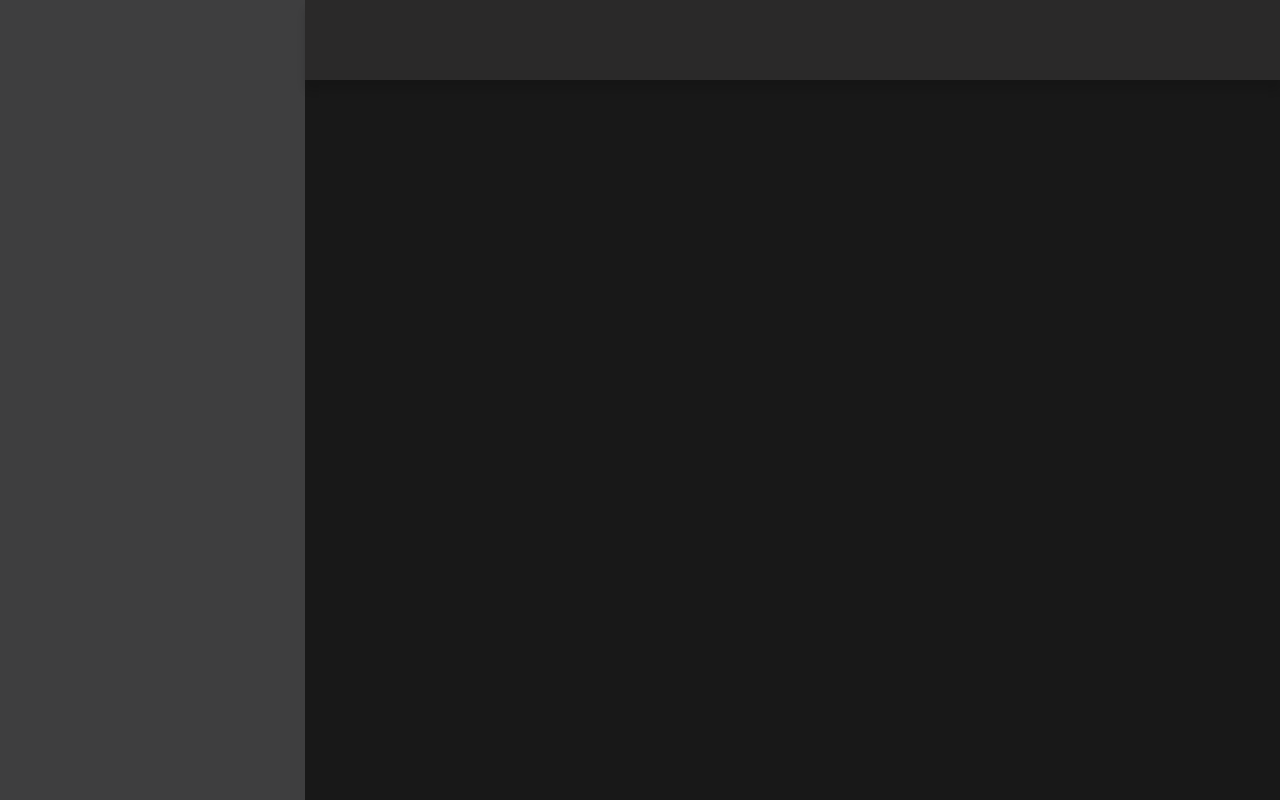
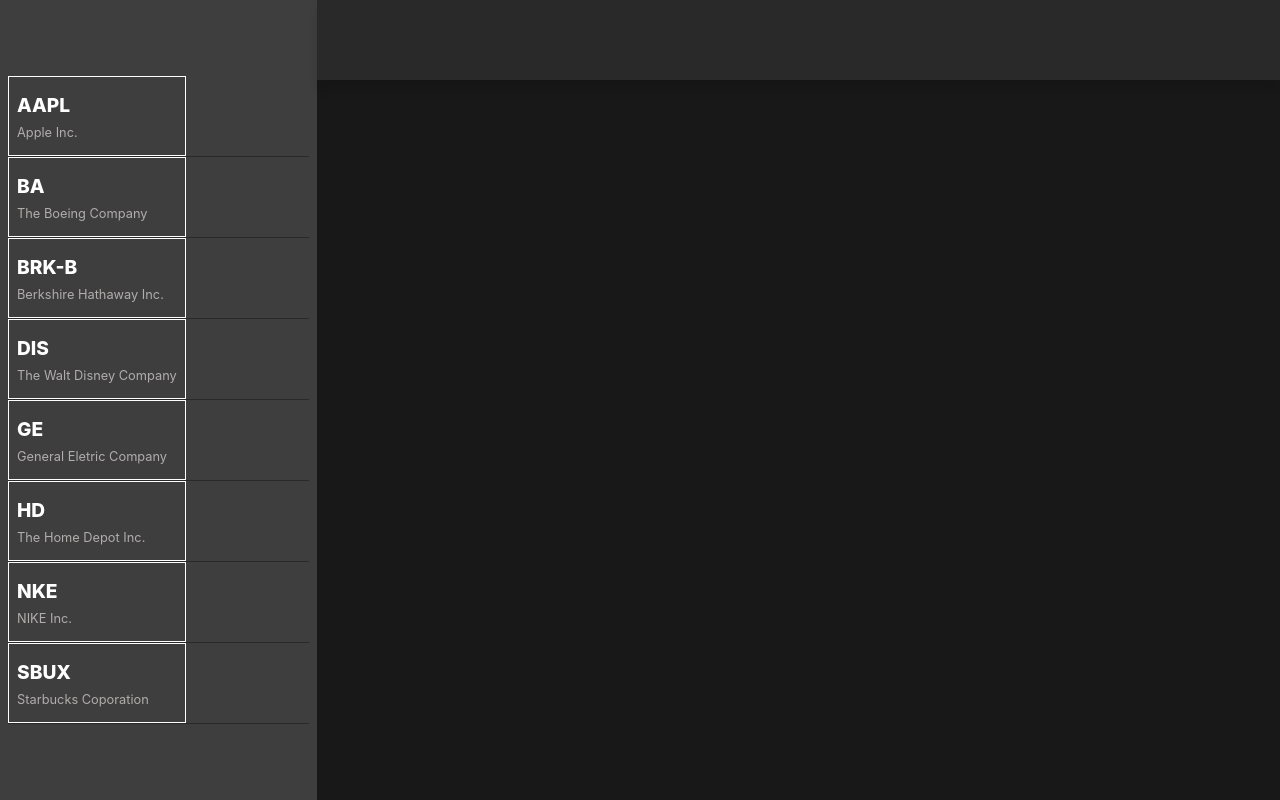
Before and after one commit to ohaeseong/stock-beginner-helper, a React (Create React App) app in the folder stock-beginner-helper/: page / in a window 1280 px wide. Built offline with nearby package versions, Linux system fonts and the light colour scheme; no server answers.

Commit message:
[ADD] fiance api, 주식 종목 리스트 추가

```diff
--- a/stock-beginner-helper/package.json
+++ b/stock-beginner-helper/package.json
@@ -15,6 +15,7 @@
     "axios": "^0.21.1",
     "electron-is-dev": "^1.2.0",
     "react": "^17.0.1",
+    "react-chartjs-2": "^2.11.1",
     "react-dom": "^17.0.1",
     "react-router-dom": "^5.2.0",
     "react-scripts": "4.0.1",
@@ -29,7 +30,7 @@
     "react-build": "react-scripts build",
     "react-test": "react-scripts test",
     "react-eject": "react-scripts eject",
-    "start": "concurrently \"cross-env NODE_ENV=development BROWSER=none yarn react-start\" \"wait-on http://localhost:3000 && electron ./\"",
+    "start": "concurrently \"cross-env HTTPS=true NODE_ENV=development BROWSER=none yarn react-start\" \"wait-on http://localhost:3000 && electron ./\"",
     "build": "yarn react-build && electron-builder",
     "release": "yarn react-build && electron-builder --publish=always"
   },
--- a/stock-beginner-helper/src/components/atoms/Label.tsx
+++ b/stock-beginner-helper/src/components/atoms/Label.tsx
@@ -3,8 +3,9 @@
 import { color } from 'styles/color';
 
 const LabelTag = styled.span`
-    font-size: 1rem;
-    color: ${color.gray_2};
+    width: 100%;
+    font-size: 0.8rem;
+    color: ${color.light_gray};
 `;
 
 type Props = {
--- a/stock-beginner-helper/src/components/atoms/StocksName.tsx
+++ b/stock-beginner-helper/src/components/atoms/StocksName.tsx
@@ -2,11 +2,21 @@
 import styled from 'styled-components';
 
 const NameWrap = styled.div`
-
+    width: 100%;
+    display: flex;
+    align-items: center;
+    justify-content: flex-start;
+    color: white;
+    font-size: 1.2rem;
+    font-weight: 800;
 `;
 
-function StocksName() {
-    return <></>;
+type Props = {
+    children: string;
+}
+
+function StocksName({ children }: Props) {
+    return <NameWrap>{children}</NameWrap>;
 }
 
 export default StocksName;
--- /dev/null
+++ b/stock-beginner-helper/src/components/molecules/LabelGroup.tsx
@@ -0,0 +1,41 @@
+import StocksName from 'components/atoms/StocksName';
+import React from 'react';
+import styled from 'styled-components';
+import Label from '../atoms/Label';
+
+const LabelGroupWrap = styled.div`
+    width: 10rem;
+    display: flex;
+    /* justify-content: flex-start; */
+    align-items: center;
+    flex-direction: column;
+    padding: 0.5rem;
+    border: 1px solid white;
+
+    & > * {
+        margin-top: 0.5rem;
+    }
+    /* padding: 1rem; */
+
+`;
+
+type Props = {
+    CompanyCode: string;
+    CompanyFullName: string;
+    // directionType: string;
+}
+
+function LabelGroup({ CompanyCode, CompanyFullName }: Props) {
+    return (
+        <LabelGroupWrap>
+            <StocksName>
+                {CompanyCode}
+            </StocksName>
+            <Label>
+                {CompanyFullName}
+            </Label>
+        </LabelGroupWrap>
+    );
+}
+
+export default LabelGroup;
--- /dev/null
+++ b/stock-beginner-helper/src/components/organisms/CompanyItem.tsx
@@ -0,0 +1,47 @@
+import LabelGroup from 'components/molecules/LabelGroup';
+import { reqeustCompanyStockSimple } from 'libs/api/repository';
+import useRequest from 'libs/hooks/useRequest';
+import React, { useEffect } from 'react';
+import styled from 'styled-components';
+import { color } from 'styles/color';
+import { CompanyItemType } from 'types';
+
+const CompanyItemWrap = styled.div`
+    display: flex;
+    direction: row;
+    /* justify-content: space-between; */
+    width: 100%;
+    height: 5rem;
+    border-bottom: 1px solid ${color.gray_1};
+    cursor: pointer;
+
+`;
+
+type Props = {
+    item: CompanyItemType;
+}
+
+function CompanyItem({ item }: Props) {
+
+    const [onRequest, data, , ] = useRequest(reqeustCompanyStockSimple);
+
+    useEffect(() => {
+        if (!data) {
+            const req = {
+                interval: '5m',
+				symbol: item.code,
+				range: '1d',
+                region: 'US'
+            }
+            onRequest(req);
+        }
+    }, [data, item.code, onRequest]);
+
+    return (
+        <CompanyItemWrap>
+            <LabelGroup CompanyCode={item.code} CompanyFullName={item.fullName} />
+        </CompanyItemWrap>
+    );
+}
+
+export default CompanyItem;
--- a/stock-beginner-helper/src/libs/api/repository.ts
+++ b/stock-beginner-helper/src/libs/api/repository.ts
@@ -1,11 +1,18 @@
 import HTTP from './index';
 
-export const requestGetStock = () =>
+export const reqeustCompanyStockSimple = (params: {
+		interval: string;
+		symbol: string;
+		range: string;
+		region: string;
+	}) =>
 	HTTP
-		.get(`/market/v2/get-chart`, {
+		.get(`/market/get-charts`, {
 			params: {
-				region: "US",
-				symbols: "AF"
+				interval: params.interval,
+				symbol: params.symbol,
+				range: params.range,
+				region: params.region,
 			}
 		})
 		.catch((error) => {
--- a/stock-beginner-helper/src/libs/hooks/useRequest.tsx
+++ b/stock-beginner-helper/src/libs/hooks/useRequest.tsx
@@ -1,17 +1,16 @@
 import { useCallback, useState } from "react";
 
 
-function useRequest(request: any, params?: any) {
+function useRequest(request: any) {
     const [data, setData] = useState(null);
     const [loading, setLoading] = useState(false);
     const [error, setError] = useState(null);
 
     const onRequest = useCallback(
-        async () => {
+        async (params?: any) => {
             try {
                 setData(null);
                 setLoading(true);
-                console.log(request, 'test');
 
                 const response = await request(params);
                 setData(response);
@@ -21,10 +20,10 @@
             }
             setLoading(false);
         },
-        [params, request]
+        [request]
     );
 
-    return [onRequest, data, loading, error];
+    return [onRequest, data, loading, error] as const;
 };
 
 export default useRequest;
--- a/stock-beginner-helper/src/pages/BasedTemplate/templates/index.tsx
+++ b/stock-beginner-helper/src/pages/BasedTemplate/templates/index.tsx
@@ -1,21 +1,16 @@
-import { requestGetStock } from 'libs/api/repository';
-import useRequest from 'libs/hooks/useRequest';
+import CompanyItem from 'components/organisms/CompanyItem';
 import React, { useEffect } from 'react';
+import CompanyList from 'source/company_data';
 import * as S from './style';
 
 
 function BasedTemplate() {
-
-    const [onRequest, data, , ] = useRequest(requestGetStock);
-
-    useEffect(() => {
-        // onRequest();
-
-        console.log(data);
-    }, [data]);
     return (
         <S.Container>
             <S.CompanyListTemplate>
+                {CompanyList.map((item) => {
+					return <CompanyItem key={item.code} item={item} />;
+				})}
             </S.CompanyListTemplate>
             <S.StockInfoTemplate>
                 <S.StockInfoTemplateHeader />
--- a/stock-beginner-helper/src/pages/BasedTemplate/templates/style.ts
+++ b/stock-beginner-helper/src/pages/BasedTemplate/templates/style.ts
@@ -16,6 +16,8 @@
     height: 100%;
     background-color: ${color.gray_0};
     box-shadow: 2px 6px 6px 0;
+    overflow: auto;
+    padding: 0px 0.5rem;
 `;
 
 export const StockInfoTemplate = styled.div`
--- /dev/null
+++ b/stock-beginner-helper/src/source/company_data.ts
@@ -0,0 +1,36 @@
+const companyList = [
+    {
+        code: 'AAPL',
+        fullName: 'Apple Inc.',
+    },
+    {
+        code: 'BA',
+        fullName: 'The Boeing Company',
+    },
+    {
+        code: 'BRK-B',
+        fullName: 'Berkshire Hathaway Inc.',
+    },
+    {
+        code: 'DIS',
+        fullName: 'The Walt Disney Company',
+    },
+    {
+        code: 'GE',
+        fullName: 'General Eletric Company',
+    },
+    {
+        code: 'HD',
+        fullName: 'The Home Depot Inc.',
+    },
+    {
+        code: 'NKE',
+        fullName: 'NIKE Inc.',
+    },
+    {
+        code: 'SBUX',
+        fullName: 'Starbucks Coporation',
+    },
+];
+
+export default companyList;
--- a/stock-beginner-helper/src/styles/color.ts
+++ b/stock-beginner-helper/src/styles/color.ts
@@ -4,4 +4,5 @@
     gray_2: '#181818',
     strong_red: '#de2626',
     deep_blue: '#4563e9',
+    light_gray: '#B1ADAC',
 }
--- /dev/null
+++ b/stock-beginner-helper/src/types/index.ts
@@ -0,0 +1,4 @@
+export type CompanyItemType = {
+    code: string;
+    fullName: string;
+}
```
Also changed, not shown: 2 other files (tests, documents, lock files or other folders).
